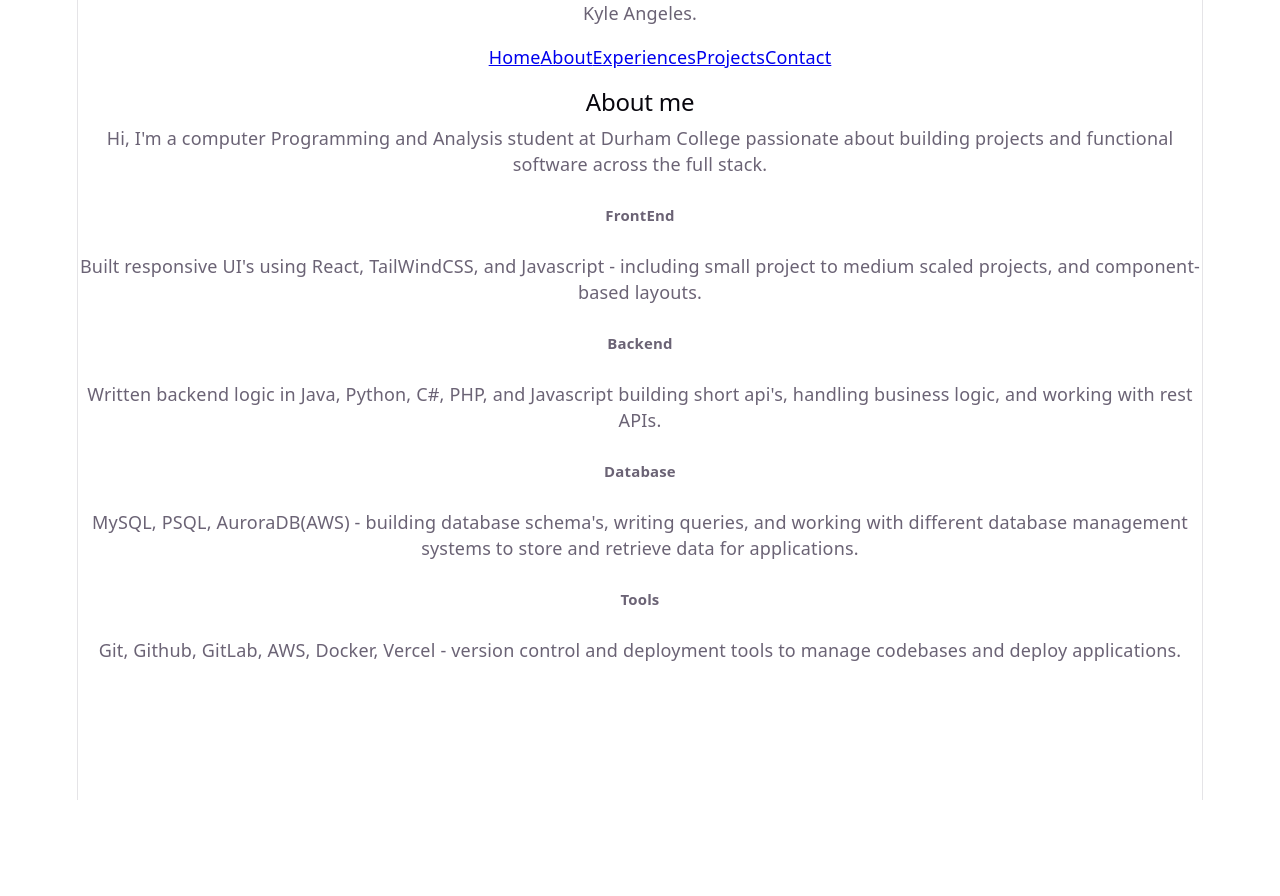
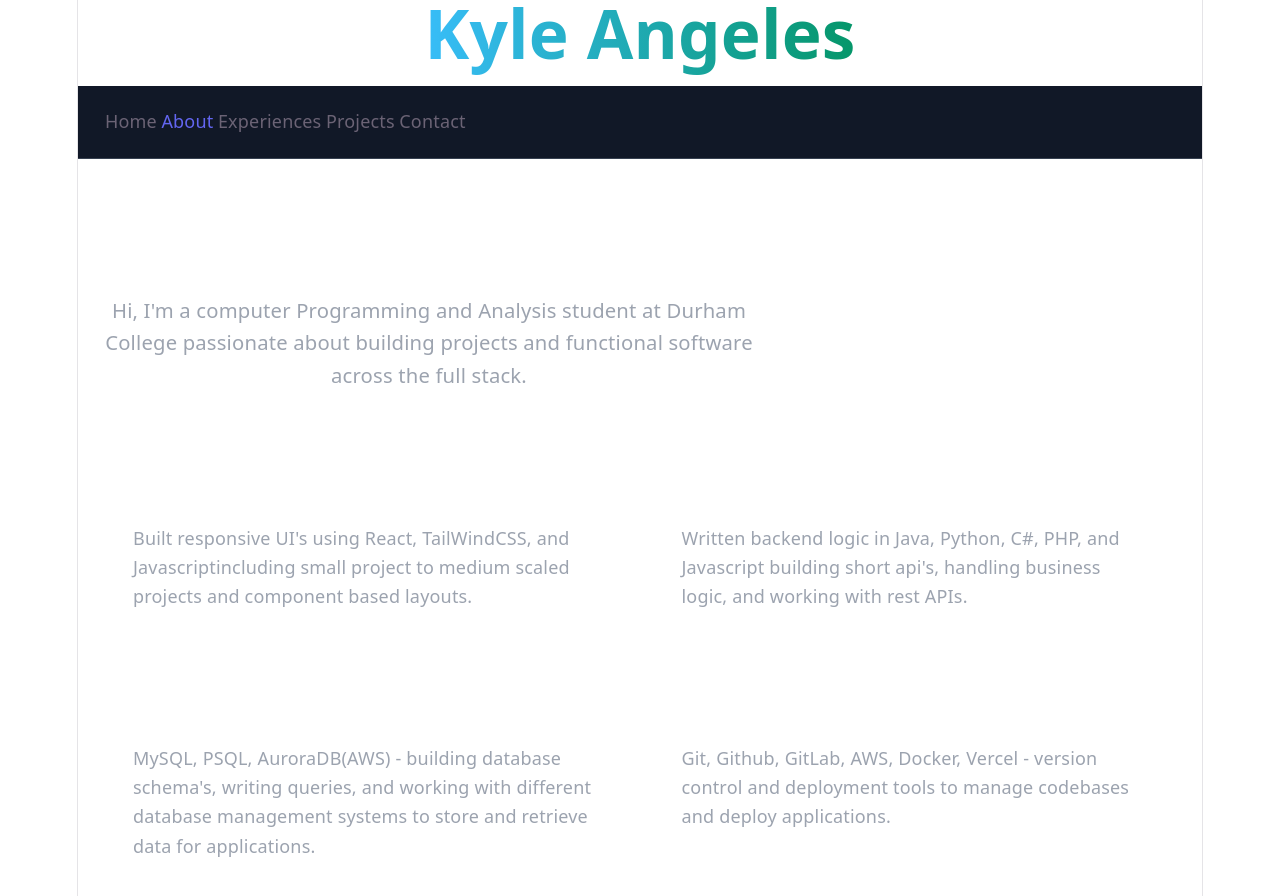
Before and after one commit to KyleKyleA/Portfolio-Website-Revamped-V2, a React (Vite) app in the folder portfolio-v2/portfolio-v2/: page /about in a window 1280 px wide. Shown: the top 896 px of the page. Before the commit the page ends 800 px from the top, so only its background shows below. Built offline with nearby package versions, Linux system fonts and the light colour scheme.

Commit message:
trying to fix tailwindcss shaders but everything else seems to be working for now

```diff
--- a/portfolio-v2/portfolio-v2/package.json
+++ b/portfolio-v2/portfolio-v2/package.json
@@ -10,6 +10,7 @@
     "preview": "vite preview"
   },
   "dependencies": {
+    "path": "^0.12.7",
     "react": "^19.2.5",
     "react-dom": "^19.2.5",
     "react-router-dom": "^7.14.2",
--- a/portfolio-v2/portfolio-v2/src/App.jsx
+++ b/portfolio-v2/portfolio-v2/src/App.jsx
@@ -12,6 +12,7 @@
 // Projects whether it's class projects or personal projects
 // Home -> Intro
 
+import Card from "./components/Card.jsx";
 import ContactForm from "./components/ContactForm.jsx";
 import React from 'react';
 import NavBar from "./components/NavBar.jsx";
@@ -64,6 +65,16 @@ function App() {
   return (
     <>
       <SimpleErrorBoundary>
+        <Routes>
+        <Route element={<AppLayout />}>
+          <Route path="/" element={<Home />} />
+          <Route path="/about" element={<About />} />
+          <Route path="/experiences" element={<Experiences />} />
+          <Route path="/projects" element={<Projects />} />
+          <Route path="/contact" element={<Contact />} />
+          <Route path="*" element={<NotFound />} />
+        </Route>
+      </Routes>
 
       </SimpleErrorBoundary>
 
--- /dev/null
+++ b/portfolio-v2/portfolio-v2/src/components/Card.jsx
@@ -0,0 +1,63 @@
+import { Children } from "react";
+import { useNavigate } from "react-router-dom";
+
+export function CardTitle({children}) {
+    return (
+        <h3 className="text-white text-xl font-semibold mb-2 text-left">
+            {children}
+        </h3>
+    )
+}
+
+export function CardHeader({children}) {
+    return (
+        <div>
+            {children}
+        </div>
+    )
+}
+
+export function CardContent({children}) {
+
+    return (
+        <div className="mt-4 text-left">
+            {children}
+        </div>
+    )
+}
+
+export function Card({ children }) {
+  return (
+    <div
+      style={{
+        backgroundColor: 'rgba(255,255,255,0.07)',
+        border: '1px solid rgba(255,255,255,0.12)',
+        borderRadius: '0.5rem',
+        padding: '1.5rem',
+      }}
+    >
+      {children}
+    </div>
+  )
+}
+
+export function SkillsCard({title, description, link}) {
+
+
+    const navigate = useNavigate();
+
+
+    return (
+
+        <div onClick={() => navigate(link)} className="border-white/10 rounded-lg p-6 cursor-pointer hover:bg-primary/30 transition duration-300">
+
+
+                <h3 className="text-white text-xl font-semibold mb-2">{title}</h3>
+                <p className="text-gray-400 text-base leading-relaxed">{description}</p>
+
+        </div>
+    )
+}
+
+
+export default Card;
--- a/portfolio-v2/portfolio-v2/src/views/About.jsx
+++ b/portfolio-v2/portfolio-v2/src/views/About.jsx
@@ -3,7 +3,30 @@
 // Date-Written: 4/29/26
 // Description: This file will render in the about me section for the users to view
 // about myself and what i do.
+import { Card, CardContent, CardHeader, CardTitle } from "../components/Card.jsx";
 
+const skills = [
+
+    {
+        title: "Frontend",
+        description:
+            "Built responsive UI's using React, TailWindCSS, and Javascript" +
+            "including small project to medium scaled projects and component based layouts.",
+    },
+    {
+        title: "Backend",
+        description: " Written backend logic in Java, Python, C#, PHP, and Javascript" + " building short api's, handling business logic, and working with rest APIs.",
+    },
+    {
+        title: "Database",
+        description: "MySQL, PSQL, AuroraDB(AWS) - building database schema's, writing queries, and working with different database management systems to store and retrieve data for applications.",
+    },
+    {
+        title: "Tools",
+        description: "Git, Github, GitLab, AWS, Docker, Vercel - version control and deployment tools to manage codebases and deploy applications."
+    },
+
+]
 
 function About() {
 
@@ -11,7 +34,7 @@ function About() {
     return(
 
 
-        <div className="max-w-3xl mx-auto px-6 pt-16 pb-16">
+        <div className="max-w-5xl mx-auto px-6 pt-16 pb-16">
 
 
         {/* Heading */}
@@ -21,41 +44,29 @@ function About() {
             passionate about building projects and functional software across the full stack.
         </p>
 
-        <div className="grid grid-cols-1 gap-6 sm:grid-cols-3">
-
-                {/* Frontend */}
-                <h5 class="mb-3 text-2xl font-semibold tracking-tight text-heading leading-8">FrontEnd </h5>
-                <p className="text-lg text-gray-400 leading-relaxed mb-8 max-w-xl">
-                    Built responsive UI's using React, TailWindCSS, and Javascript - including
-                    small project to medium scaled projects, and component-based layouts.
-                </p>
-
-
-                {/* Backend */}
-                <h5 class="mb-3 text-2xl font-semibold tracking-tight text-heading leading-8">Backend </h5>
-                <p className="text-lg text-gray-400 leading-relaxed mb-8 max-w-xl">
-                   Written backend logic in Java, Python, C#, PHP, and Javascript
-                   building short api's, handling business logic, and working with rest APIs.
-                </p>
 
 
 
-                {/* Databases */}
-                <h5 class="mb-3 text-2xl font-semibold tracking-tight text-heading leading-8">Database </h5>
-                <p className="text-lg text-gray-400 leading-relaxed mb-8 max-w-xl">
-                    MySQL, PSQL, AuroraDB(AWS) - building database schema's, writing queries, and working with different database management systems to store and retrieve data for applications.
-                </p>
 
 
-                {/* Tools */}
-                <h5 class="mb-3 text-2xl font-semibold tracking-tight text-heading leading-8">Tools </h5>
-                <p className="text-lg text-gray-400 leading-relaxed mb-8 max-w-xl">
-                    Git, Github, GitLab, AWS, Docker, Vercel - version control and deployment tools to manage codebases and deploy applications.
-                </p>
+     {/* Skills Grid */}
+      <div className="grid grid-cols-2 gap-6">
+        {skills.map((skill) => (
+          <Card key={skill.title}>
+            <CardHeader>
+              <CardTitle>{skill.title}</CardTitle>
+            </CardHeader>
+            <CardContent>
+              <p className="text-gray-400 text-base leading-relaxed">
+                {skill.description}
+              </p>
+            </CardContent>
+          </Card>
+        ))}
+      </div>
 
-            </div>
-        </div>
-);
+    </div>
+  )
 }
 
 
--- a/portfolio-v2/portfolio-v2/src/views/AppLayout.jsx
+++ b/portfolio-v2/portfolio-v2/src/views/AppLayout.jsx
@@ -5,8 +5,8 @@ import { Outlet } from "react-router-dom";
 function AppLayout() {
     return (
         <>
-        <header className="mb-4 text-3xl font-bold text-heading md:text-5xl lg:text-6xl"><span class="text-transparent bg-clip-text bg-gradient-to-r to-emerald-600 from-sky-400">Kyle</span> Angeles.
-
+        <header className="mb-4 text-3xl font-bold text-heading md:text-5xl lg:text-6xl">
+            <span className="text-transparent bg-clip-text bg-gradient-to-r to-emerald-600 from-sky-400">Kyle Angeles</span>
         </header>
 
 
@@ -14,7 +14,7 @@ function AppLayout() {
         <NavBar />
 
 
-        <main className="container py-4">
+        <main className="w-full">
             <Outlet/>
         </main>
         </>
--- /dev/null
+++ b/portfolio-v2/portfolio-v2/tailwind.config.js
@@ -0,0 +1,16 @@
+export default {
+  content: [
+    "./index.html",
+    "./src/**/*.{js,ts,jsx,tsx}",
+  ],
+  theme: {
+    extend: {
+      colors: {
+        primary: {
+          DEFAULT: '#6366f1', // indigo — change to any color you want
+        }
+      }
+    },
+  },
+  plugins: [],
+}
--- a/portfolio-v2/portfolio-v2/vite.config.js
+++ b/portfolio-v2/portfolio-v2/vite.config.js
@@ -1,10 +1,12 @@
-import tailwindcss from '@tailwindcss/vite';
 import { defineConfig } from 'vite'
 import react from '@vitejs/plugin-react'
+import path from 'path'
 
-// https://vite.dev/config/
 export default defineConfig({
-  plugins: [react(),
-    tailwindcss(),
-  ],
+  plugins: [react()],
+  resolve: {
+    alias: {
+      "@": path.resolve(__dirname, "./src"),
+    },
+  },
 })
```
Also changed, not shown: portfolio-v2/portfolio-v2/tailwindcss.config.js (deleted, +0 -11 lines), 1 other file (tests, documents, lock files or other folders).
